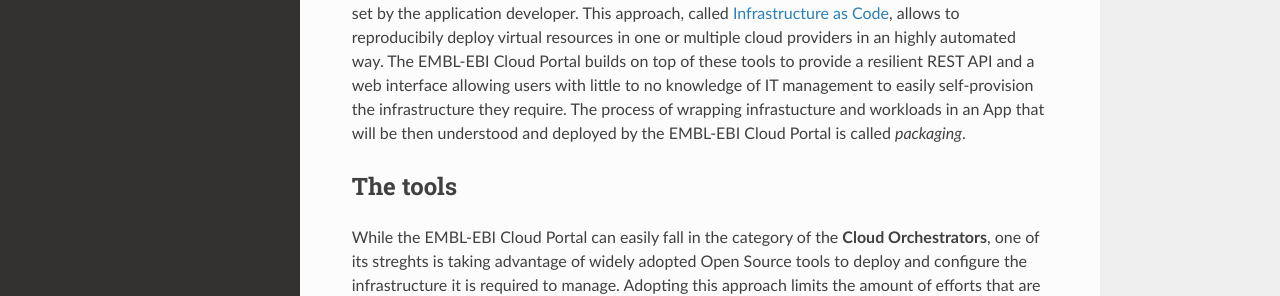
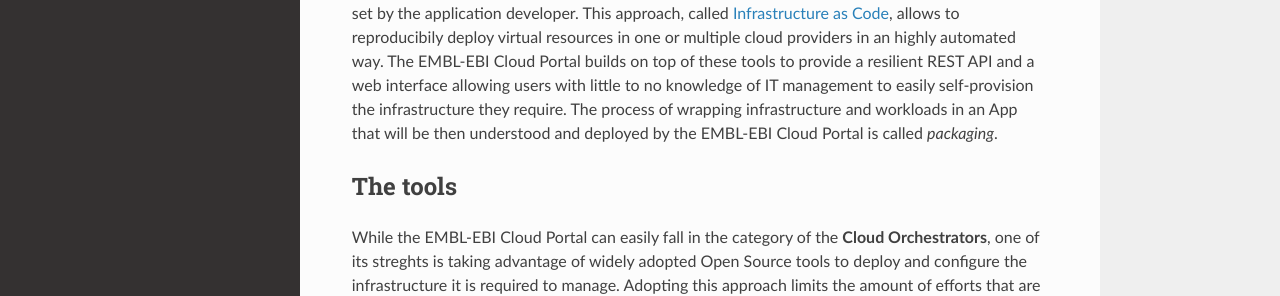
Before and after one commit to isabella232/cloud-portal-documentation, a Sphinx documentation site: the page built from docs/source/applications_packaging.rst, in a window 1280 px wide and 900 px high. Shown: the part 440-736 px from the top of the window. Built offline with Sphinx 7.4.7 and the Read the Docs theme 2.0.0, drawn with Linux system fonts in a browser that asks for light colours; some of the changed text lies outside the part shown.

Commit message:
Fix typos

```diff
--- a/docs/source/applications_packaging.rst
+++ b/docs/source/applications_packaging.rst
@@ -15,7 +15,7 @@
 in an highly automated way. The |project_name| builds on top of these tools
 to provide a resilient REST API and a web interface allowing users with little to
 no knowledge of IT management to easily self-provision the infrastructure they require.
-The process of wrapping infrastucture and workloads in an App that will be then
+The process of wrapping infrastructure and workloads in an App that will be then
 understood and deployed by the |project_name| is called *packaging*.
 
 .. _portal-tools:
@@ -142,14 +142,14 @@
 
 .. note::
           Since version 2.0 |ansible| has added several modules to provision
-          virtual infrastucture as |terraform| does. However, |terraform| still
+          virtual infrastructure as |terraform| does. However, |terraform| still
           provides clear advantages, such as dependencies resolution, state
           tracking, and a much wider range of supported clouds. For these reasons,
           it still represents our preferred choice.
 
 .. warning::
           While there's nothing to stop you from using Ansible to provision the
-          virtual infrastucture required by your Application, doing so will prevent
+          virtual infrastructure required by your Application, doing so will prevent
           the |project_name| from tracking resource consumption as this feature
           relies on inspecting the |terraform| state file.
 
@@ -273,7 +273,7 @@
 execute |terraform| or |ansible|, but executes the ``deploy.sh`` and ``destroy.sh``
 scripts that it expects to find in each folder dealing with a cloud provider deployment.
 A third script, ``state.sh``, is executed after the deployment succeeds to capture
-a snapshot of the deployed infrastucture. More details on how these scripts
+a snapshot of the deployed infrastructure. More details on how these scripts
 should be coded are available in the :ref:`deployment-scripts` section.
 
 
```
